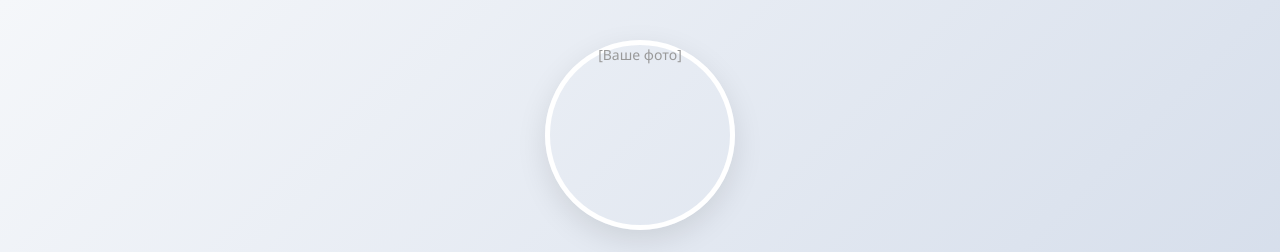
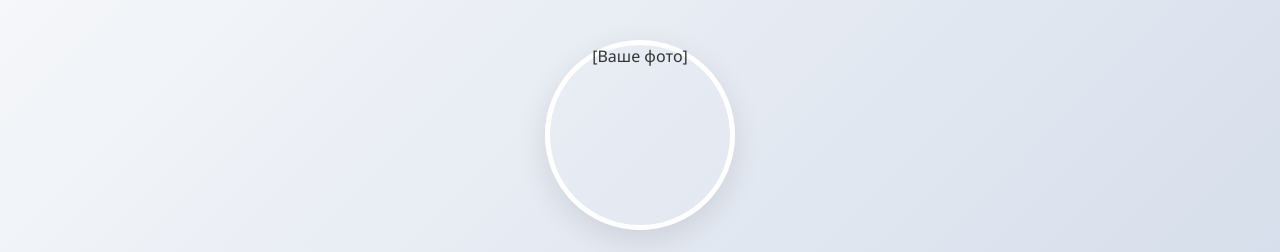
Before and after one commit to KlimAaaaaa/Portfolio, a plain HTML site: page index.html in a window 1280 px wide. Shown: the top 252 px of the page. Drawn offline with Linux system fonts and the light colour scheme.

Commit message:
Update index.html

```diff
--- a/index.html
+++ b/index.html
@@ -35,16 +35,11 @@
     width: 180px;
     height: 180px;
     border-radius: 50%;
-            object-fit: cover;
+    object-fit: cover; /* Работает только с <img> */
     border: 5px solid white;
     box-shadow: 0 10px 30px rgba(0,0,0,0.1);
     margin: 0 auto 25px;
-            background-color:  DSCN0255.JPG
-            display: flex;
-            align-items: center;
-            justify-content: center;
-            color: #999;
-            font-size: 14px;
+    display: block; /* Для <img> лучше использовать block вместо flex */
 }
 
         h1 {
```
Lines whose indentation alone changed are shown as unchanged.
